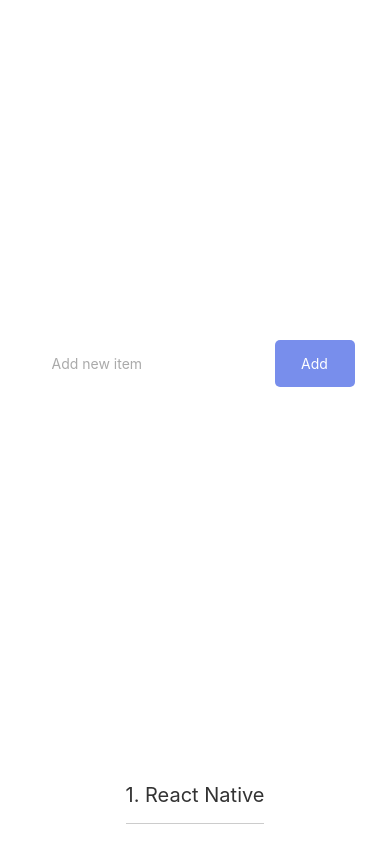
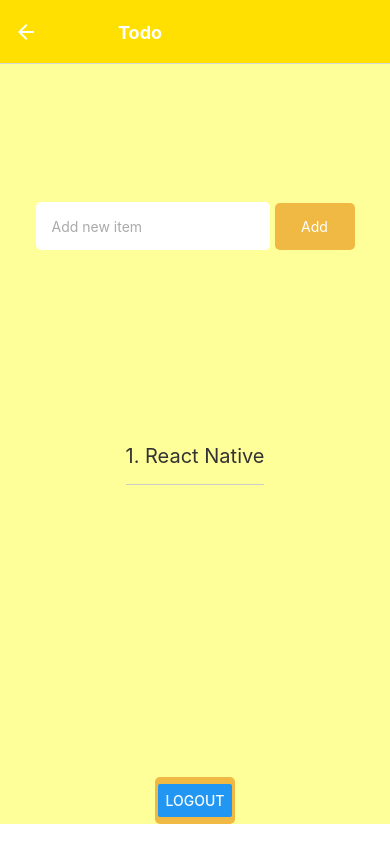
Before and after one commit to dasbairagya/rn-todo, a React Native app: screen /Todo in a window 390 px wide. Built offline with nearby package versions, Linux system fonts and the light colour scheme.

Commit message:
Navigation Tab and Stack added

```diff
--- a/App.js
+++ b/App.js
@@ -1,20 +1,19 @@
-import { StatusBar } from 'expo-status-bar';
-import { StyleSheet, Text, View } from 'react-native';
-import Todo from './src/screens/Todo';
+import { StyleSheet, View } from 'react-native';
+import Nav from './src/navigaton/Nav';
 
 export default function App() {
   return (
     <View style={styles.container}>
-      <Todo />
+     <Nav />
     </View>
+
   );
 }
 
 const styles = StyleSheet.create({
   container: {
     flex: 1,
-    backgroundColor: '#fff',
-    alignItems: 'center',
     justifyContent: 'center',
+    paddingBottom: 20
   },
 });
--- a/package.json
+++ b/package.json
@@ -10,6 +10,7 @@
     "eject": "expo eject"
   },
   "dependencies": {
+    "@react-navigation/bottom-tabs": "^6.2.0",
     "@react-navigation/native": "^6.0.8",
     "@react-navigation/native-stack": "^6.5.0",
     "expo": "~44.0.0",
--- a/src/navigaton/Nav.js
+++ b/src/navigaton/Nav.js
@@ -0,0 +1,17 @@
+import { StyleSheet, Text, View } from 'react-native'
+import React from 'react'
+import { NavigationContainer } from '@react-navigation/native';
+import { createBottomTabNavigator } from '@react-navigation/bottom-tabs';
+import Stacks from './Stacks';
+
+const Tab = createBottomTabNavigator();
+
+export default function Nav() {
+    return (
+        <NavigationContainer>
+            <Stacks/>
+        </NavigationContainer>
+    )
+}
+
+const styles = StyleSheet.create({})
--- /dev/null
+++ b/src/navigaton/Stacks.js
@@ -0,0 +1,45 @@
+import { StyleSheet, Text, View } from 'react-native'
+import { createNativeStackNavigator } from '@react-navigation/native-stack';
+import React from 'react'
+import Home from '../screens/Home';
+import Todo from '../screens/Todo';
+
+const Stack = createNativeStackNavigator();
+
+const Stacks = () => {
+  return (
+      <>
+    <Stack.Navigator>
+        <Stack.Screen name="Home" component={Home}
+            options={{
+            title: 'Home',
+            headerStyle: {
+                backgroundColor: 'rgba(199, 43, 98, 1)',
+            },
+            headerTintColor: '#fff',
+            headerTitleStyle: {
+                fontWeight: 'bold',
+            }
+            }}
+        />
+        <Stack.Screen name="Todo" component={Todo}
+            options={{
+                title: 'Todo',
+                headerStyle: {
+                backgroundColor: 'rgba(255, 224, 0, 60)',
+                },
+                headerTintColor: '#fff',
+                headerTitleStyle: {
+                fontWeight: 'bold',
+                marginLeft: 50
+                }
+            }}
+        />
+    </Stack.Navigator>
+    </>
+  )
+}
+
+export default Stacks
+
+const styles = StyleSheet.create({})
--- /dev/null
+++ b/src/screens/Home.js
@@ -0,0 +1,29 @@
+import { StyleSheet, Text, View, Image, Button } from 'react-native'
+import React from 'react'
+import { createBottomTabNavigator } from '@react-navigation/bottom-tabs';
+import Login from './Login';
+import Register from './Register';
+import Ionicons from 'react-native-vector-icons/Ionicons';
+
+//create login and register tab screens
+const Tab = createBottomTabNavigator();
+
+const Home = () => {
+  return (
+    <>
+    <Tab.Navigator style={styles.tab}>
+      <Tab.Screen name="Sign-In" component={Login} />
+      <Tab.Screen name="Register" component={Register} />
+    </Tab.Navigator>
+    </>
+  )
+}
+
+export default Home
+
+const styles = StyleSheet.create({
+  tab: {
+    backgroundColor: 'red',
+    height: '100%',
+  }
+})
--- a/src/screens/Login.js
+++ b/src/screens/Login.js
@@ -1,11 +1,33 @@
-import { StyleSheet, Text, View } from 'react-native'
+import { StyleSheet, Text, View, Button, Image } from 'react-native'
 import React from 'react'
+import * as Styles from '../styles/Style';
+import { useNavigation } from '@react-navigation/native';
 
-const Login = () => {
+
+const SignIn = (navigation) => {
+
+    // console.log(navigation);
+    navigation.navigate('Todo'); //Navigate to Todo screen
+}
+
+const Login = ({ navigation }) => {
+
   return (
-    <View>
-      <Text>Login</Text>
+      <>
+
+    <View style={Styles.defaultStyle.container}>
+
+    <Image
+        source={{
+          uri: 'https://reactnative.dev/docs/assets/p_cat2.png',
+        }}
+        style={{ width: 200, height: 200 }}
+      />
+    <Text style={Styles.defaultStyle.text}>Sign In</Text>
+    {/* Pass the navigation object to the function as a prop as navigation is not available outside the main method */}
+    <Button title="Login" onPress={()=>SignIn(navigation)} />
     </View>
+    </>
   )
 }
 
--- a/src/screens/Register.js
+++ b/src/screens/Register.js
@@ -1,14 +1,24 @@
-import { StyleSheet, Text, View } from 'react-native'
+import { Text, View, Button, Image } from 'react-native'
 import React from 'react'
+import * as Styles from '../styles/Style';
 
+const Create = () => {
+  console.log('Register');
+
+}
 const Register = () => {
   return (
-    <View>
-      <Text>Register</Text>
+    <View style={Styles.defaultStyle.container}>
+      <Image source={require('../../assets/favicon.png')}
+      style={{ width: 200, height: 200 }}
+      />
+      <Text style={Styles.defaultStyle.text}>Register</Text>
+      <Button
+        title="Press me"
+        onPress={Create}
+      />
     </View>
   )
 }
 
 export default Register
-
-const styles = StyleSheet.create({})
--- a/src/screens/Todo.js
+++ b/src/screens/Todo.js
@@ -1,8 +1,8 @@
-import { StyleSheet, Text, View, TextInput, TouchableOpacity, FlatList, ScrollView } from 'react-native'
+import { StyleSheet, Text, View, Button, TextInput, TouchableOpacity, FlatList, ScrollView } from 'react-native'
 import React, { useEffect, useState } from 'react'
 import * as Styles from '../styles/Style';
 
-const Todo = () => {
+const Todo = ({navigation}) => {
 
   const [item, setItem] = useState('')
   const [items, setItems] = useState([])
@@ -17,11 +17,7 @@
       check: false
   };
   setItems([...items, newItem]);
-  setItems([...items, newItem]);
-  setItems([...items, newItem]);
-  setItems([...items, newItem]);
-  setItems([...items, newItem]);
-  console.log(items);
+//   console.log(items);
   }, [])
 
 
@@ -63,13 +59,13 @@
 
   const renderEntity = ({item, index}) => {
     return (
-      <ScrollView>
+      <>
         <View style={Styles.todoStyle.entityContainer}>
             <Text style={Styles.todoStyle.entityText}>
                 {index+1}. {item.value}
             </Text>
         </View>
-      </ScrollView>
+     </>
     )
   }
 
@@ -90,7 +86,7 @@
                 <Text style={Styles.todoStyle.buttonText} onClick={addItem}>Add</Text>
             </TouchableOpacity>
         </View>
-
+        <ScrollView>
         { items && (
             <View style={Styles.todoStyle.listContainer}>
                 <FlatList
@@ -100,7 +96,13 @@
                     removeClippedSubviews={true}
                 />
             </View>
+
         )}
+        </ScrollView>
+        <TouchableOpacity style={Styles.todoStyle.button} >
+            <Button title="Logout" style={Styles.todoStyle.buttonText} onPress={()=>{navigation.navigate('Register')}} />
+        </TouchableOpacity>
+
 
     </View>
   )
@@ -108,4 +110,7 @@
 
 export default Todo
 
-const styles = StyleSheet.create({})
+const styles = StyleSheet.create({
+
+
+})
--- a/src/styles/Style.js
+++ b/src/styles/Style.js
@@ -1,9 +1,22 @@
 import { StyleSheet } from 'react-native';
 
+export const defaultStyle = StyleSheet.create({
+    container: {
+        flex: 1,
+        alignItems: 'center',
+        backgroundColor: '#ADD8E6'
+    },
+    text:{
+        textAlign: 'center',
+        padding: 10,
+        fontSize: 42
+    }
+})
 export const todoStyle = StyleSheet.create({
     container: {
         flex: 1,
-        alignItems: 'center'
+        alignItems: 'center',
+        backgroundColor: '#FFFF99'
     },
     formContainer: {
         flexDirection: 'row',
@@ -30,14 +43,15 @@
     button: {
         height: 47,
         borderRadius: 5,
-        backgroundColor: '#788eec',
+        backgroundColor: '#efb943',
         width: 80,
         alignItems: "center",
         justifyContent: 'center'
     },
     buttonText: {
         color: 'white',
-        fontSiz: 16
+        fontSiz: 16,
+        fontweight: 'bold'
     },
     listContainer: {
         marginTop: 20,
@@ -47,7 +61,9 @@
         marginTop: 16,
         borderBottomColor: '#cccccc',
         borderBottomWidth: 1,
-        paddingBottom: 16
+        paddingBottom: 16,
+        marginVertical: 8,
+        borderBottomWidth: StyleSheet.hairlineWidth,
     },
     entityText: {
         fontSize: 20,
```
Also changed, not shown: assets/register.png (added), 1 other file (tests, documents, lock files or other folders). Lines whose indentation alone changed are shown as unchanged.
